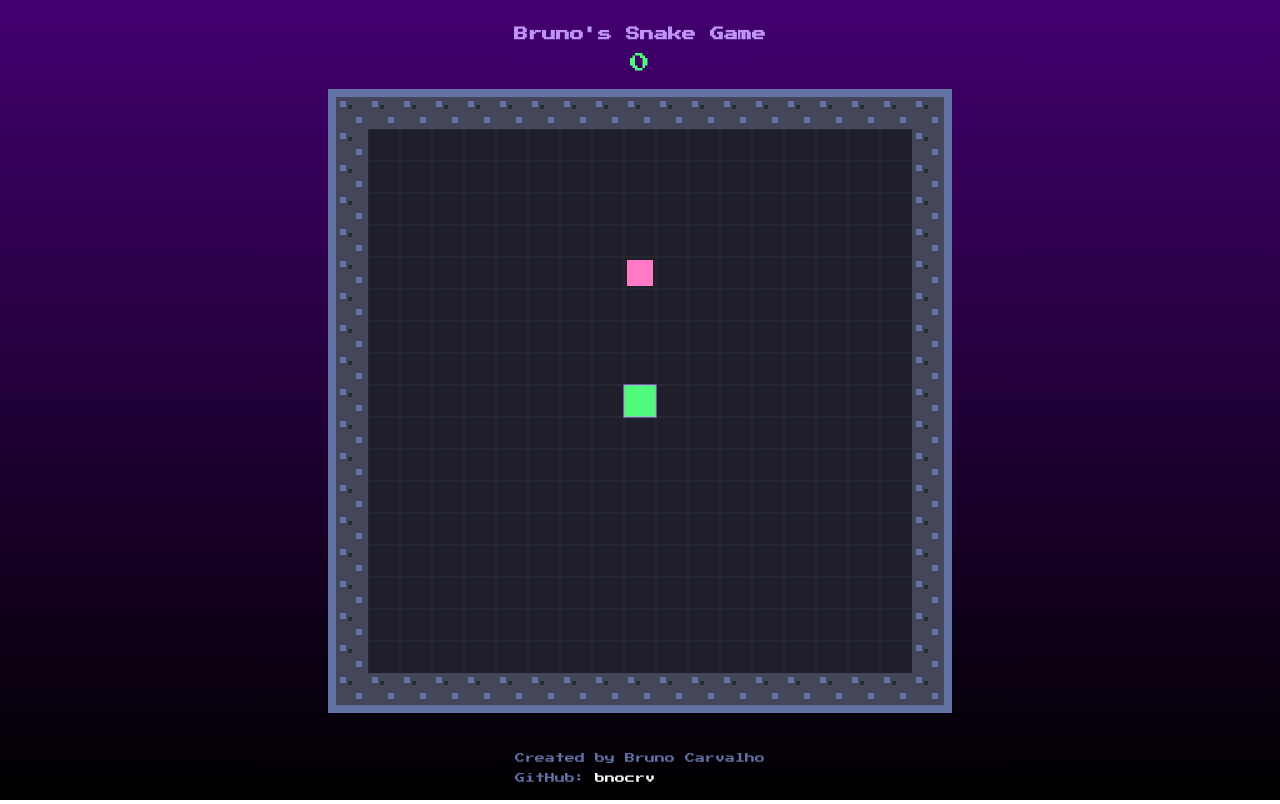
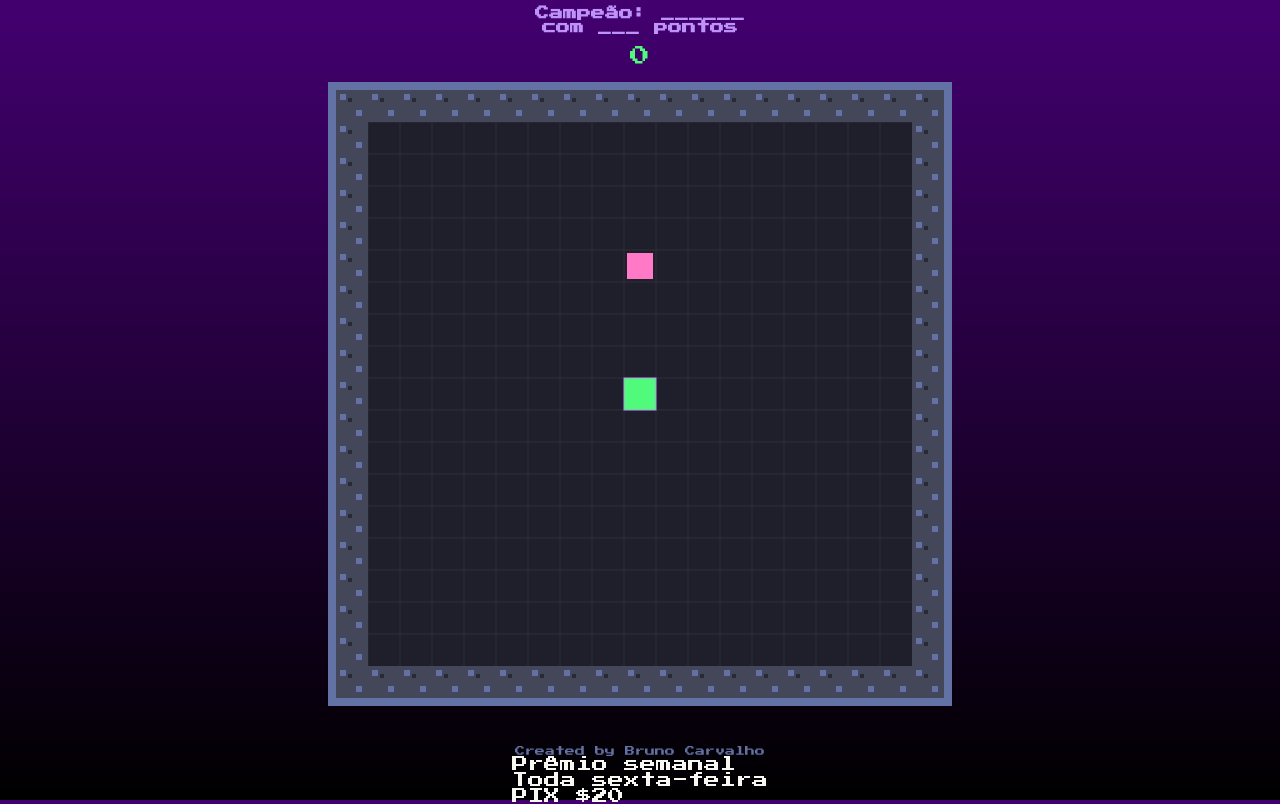
Before and after one commit to bnocrv/snake-javascript, a plain HTML site: page index.html in a window 1280 px wide. Drawn offline with Linux system fonts and the light colour scheme.

Commit message:
Update index.html

```diff
--- a/index.html
+++ b/index.html
@@ -3,33 +3,39 @@
 <head>
   <meta charset="UTF-8" />
   <meta name="viewport" content="width=device-width, initial-scale=1" />
-  <title>Snake 8‑Bit Dracula – Bruno Carvalho</title>
+  <title>Snake Tournament</title>
   <link rel="stylesheet" href="style.css" />
   <link rel="manifest" href="manifest.json" />
-<meta name="theme-color" content="#0f0" />
-
+  <meta name="theme-color" content="#0f0" />
 </head>
 <body>
-  <!-- Aqui mostra o título -->
-  <h1 id="titulo">Bruno's Snake Game</h1>
 
+  <h1 id="titulo">Campeão: ______<br>com ___ pontos</h1>
+  <div id="score">0</div>
+  <canvas id="snake" width="608" height="608"></canvas>
+  <div id="creditos">Created by Bruno Carvalho</div>
+  <div id="premio">Prêmio semanal<br>Toda sexta-feira<br>PIX $20</div>
 
-  <!-- Aqui mostra o placar -->
-  <div id="score">0</div>
+  <!-- Firebase compat SDK -->
+  <script src="https://www.gstatic.com/firebasejs/9.23.0/firebase-app-compat.js"></script>
+  <script src="https://www.gstatic.com/firebasejs/9.23.0/firebase-firestore-compat.js"></script>
 
-  <!-- Canvas onde o jogo acontece -->
-  <canvas id="snake" width="608" height="608"></canvas>
+  <script>
+    const firebaseConfig = {
+      apiKey: "AIzaSyDTgzi5L-yuG359GlSoY6jyi7tt5Erg9io",
+      authDomain: "snake-ranking-c9bea.firebaseapp.com",
+      projectId: "snake-ranking-c9bea",
+      storageBucket: "snake-ranking-c9bea.firebasestorage.app",
+      messagingSenderId: "468381360619",
+      appId: "1:468381360619:web:ea7bc9d15665220d7df9ae",
+      measurementId: "G-HC32V5CR6E"
+    };
 
-  <!-- Créditos no canto -->
-<div id="creditos">
-  Created by Bruno Carvalho<br><br>
-  GitHub:
-  <a href="https://github.com/bnocrv" target="_blank" style="color: white; text-decoration: none;">bnocrv</a>
-</div>
+    firebase.initializeApp(firebaseConfig);
+    const db = firebase.firestore();
+  </script>
 
-  <!-- Aqui vai o JavaScript -->
   <script src="script.js"></script>
-
 
 </body>
 </html>
```
